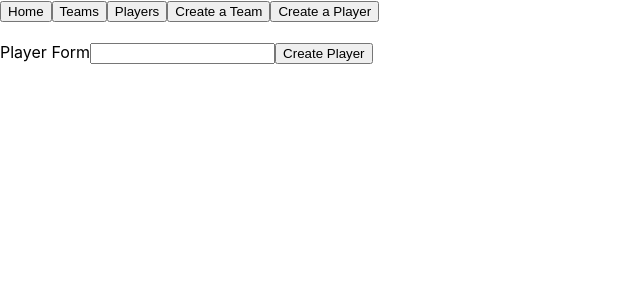
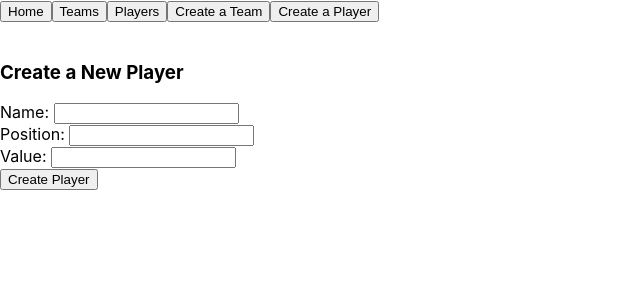
Before and after one commit to Jnorman2123/soccer-player-manager-project, a React (Create React App) app: page /players/new in a window 1280 px wide. Shown: the top 300 px of the page, without its empty margins (0-640 px from the left). Built offline with nearby package versions, Linux system fonts and the light colour scheme.

Commit message:
completed new player form

```diff
--- a/src/components/players/PlayerForm.js
+++ b/src/components/players/PlayerForm.js
@@ -1,12 +1,43 @@
 import React, { Component } from 'react'
+import { connect } from 'react-redux'
+import { addPlayer } from '../../actions/players/playerActions'
 
 class PlayerForm extends Component {
+    state = {
+            name: '',
+            position: '',
+            value: ''
+    }
+
+
+    handleChange = (event) => {
+        this.setState({
+            [event.target.name]: event.target.value
+        })
+    }
+s
+    handleSubmit = (event) => {
+        event.preventDefault()
+        this.props.addPlayer(this.state)
+        this.setState({
+            name: '',
+            position: '',
+            value: ''
+        })
+        this.props.history.push('/players')
+    }
+
     render() {
         return (
             <div>
-                <form>
-                    <label>Player Form</label>
-                    <input type='text'></input>
+                <h3>Create a New Player</h3>
+                <form onSubmit={this.handleSubmit}>
+                    <label>Name: </label>
+                    <input name='name' type='text' onChange={this.handleChange} value={this.state.name}></input><br></br>
+                    <label>Position: </label>
+                    <input name='position' type='text' onChange={this.handleChange} value={this.state.position}></input><br></br>
+                    <label>Value: </label>
+                    <input name='value' type='number' onChange={this.handleChange} value={this.state.value}></input><br></br>
                     <input type='submit' value='Create Player'></input>
                 </form>
             </div>
@@ -14,4 +45,4 @@ class PlayerForm extends Component {
     }
 }
 
-export default PlayerForm
+export default connect(null, { addPlayer })(PlayerForm)
```
